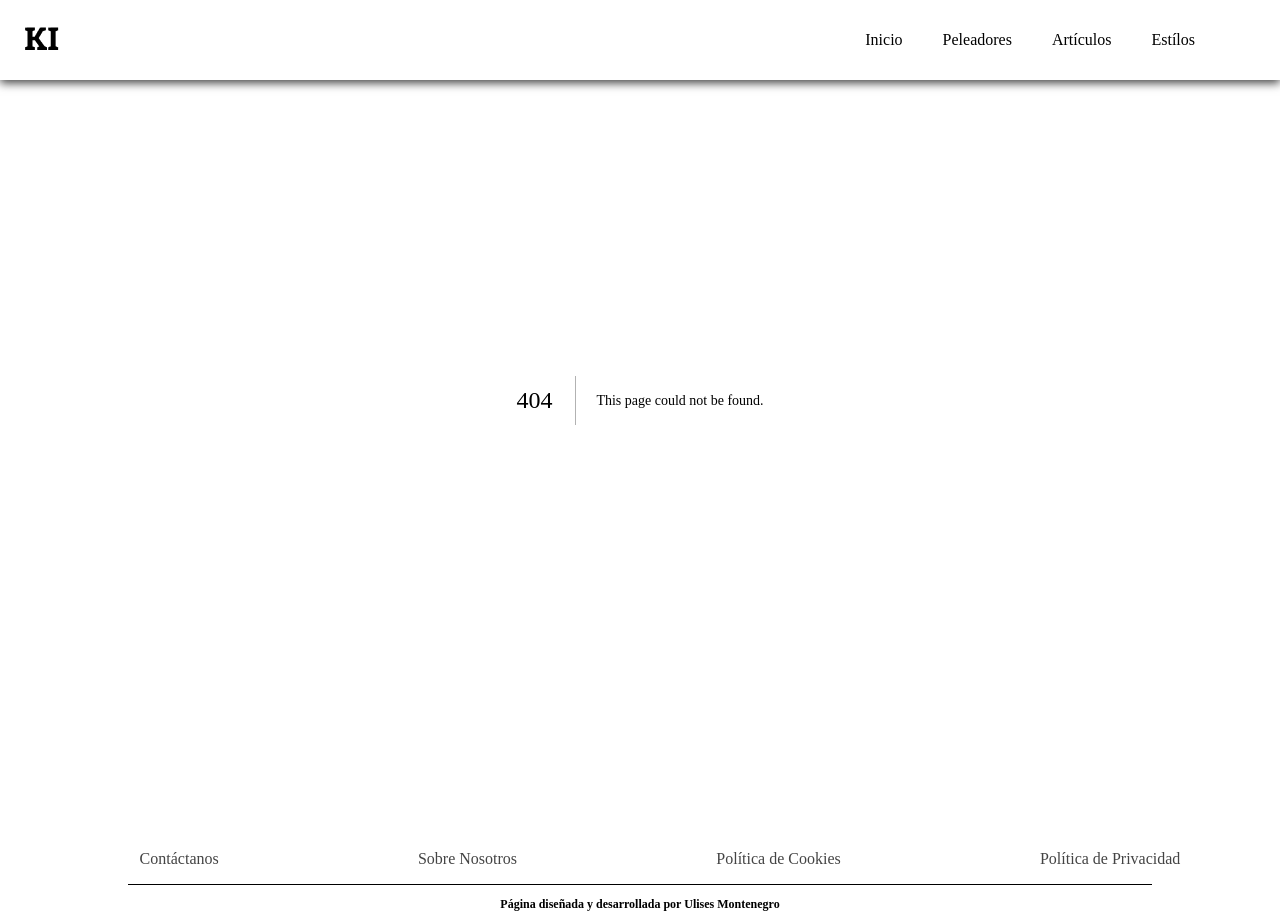
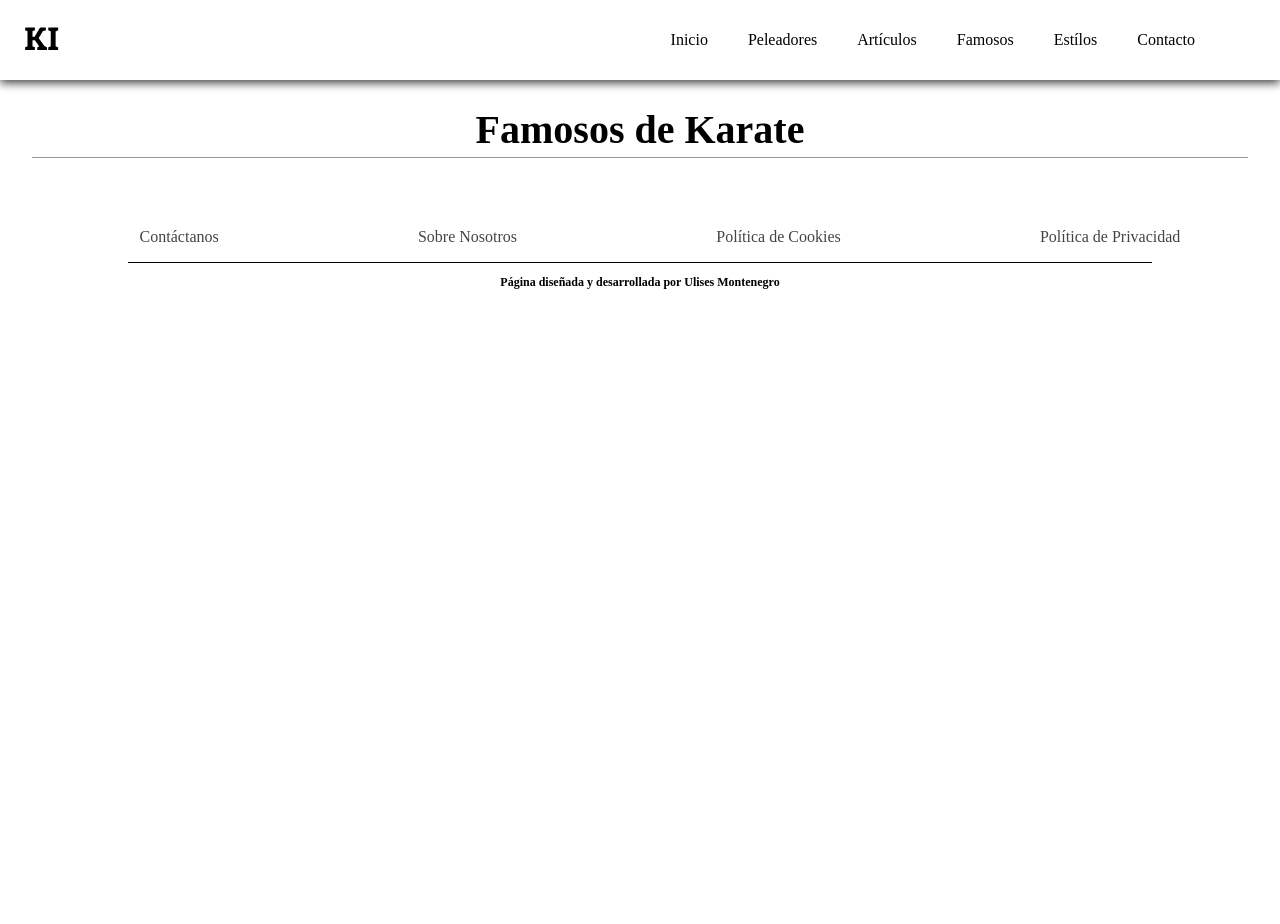
Before and after one commit to Ulise22/karate-info, a Next.js app: page /famosos in a window 1280 px wide. Before the commit this address had no page. After the commit the page ends 800 px from the top, so only its background shows below. Built offline with nearby package versions, Linux system fonts and the light colour scheme; a web font is replaced by a local one.

Commit message:
enpi-kata article done

```diff
--- /dev/null
+++ b/src/app/famosos/famosos.module.css
@@ -0,0 +1,35 @@
+.famosos {
+    margin-top: 80px;
+}
+
+.famosos__header {
+    margin: 0 auto;
+    margin-top: 130px;
+    border-bottom: 1px solid #999;
+    width: 80%;
+    text-align: center;
+    font-size: 24px;
+    line-height: 0px;
+}
+
+.famosos__container {
+    width: 80%;
+    margin: 20px auto;
+    display: flex;
+    gap: 20px;
+    flex-wrap: wrap;
+    justify-content: center;
+}
+
+@media screen and (max-width: 1280px) {
+    .famosos__header {
+        width: 95%;
+        font-size: 20px;
+    }
+}
+
+@media screen and (max-width: 660px) {
+    .famosos__header {
+        line-height: 36px;
+    }
+}
--- /dev/null
+++ b/src/app/famosos/page.tsx
@@ -0,0 +1,15 @@
+import PeleadorArticle from '@/components/PeleadorArticle'
+import styles from './famosos.module.css'
+
+export default function Famosos () {
+    return(
+        <main className={styles.famosos}>
+            <header className={styles.famosos__header}>
+                <h1>Famosos de Karate</h1>
+            </header>
+            <section className={styles.famosos__container}>
+
+            </section>
+        </main>
+    )
+}
--- a/src/components/Navbar.tsx
+++ b/src/components/Navbar.tsx
@@ -40,6 +40,7 @@ export default function Navbar () {
                         <li><Link onClick={() => setMenu(!menu)} className={styles.navbar__item_dropdown__link} href='/articulos/dans-karate'>Dans Karate</Link></li>
                     </ul>
                 </li>
+                <li className={styles.navbar__item}><Link className={styles.navbar__link} href='/famosos'>Famosos</Link></li>
                 <li className={styles.navbar__item}><Link className={styles.navbar__link} href='/estilos'>Estílos</Link>
                     <ul className={styles.navbar__item__dropdown}>
                         <li><Link onClick={() => setMenu(!menu)} className={styles.navbar__item_dropdown__link} href='/estilos/kyokushin-kai'>Kyokushin Kai</Link></li>
@@ -53,6 +54,7 @@ export default function Navbar () {
                         <li><Link onClick={() => setMenu(!menu)} className={styles.navbar__item_dropdown__link} href='/estilos/budo'>Budo</Link></li>
                     </ul>
                 </li>
+                <li className={styles.navbar__item}><Link className={styles.navbar__link} href='/contacto'>Contacto</Link></li>
             </ul>
         </nav>
     )
```
Also changed, not shown: src/app/articulos/(articles-list)/(0-10)/enpi-kata/page.tsx (+8 -1 lines).
